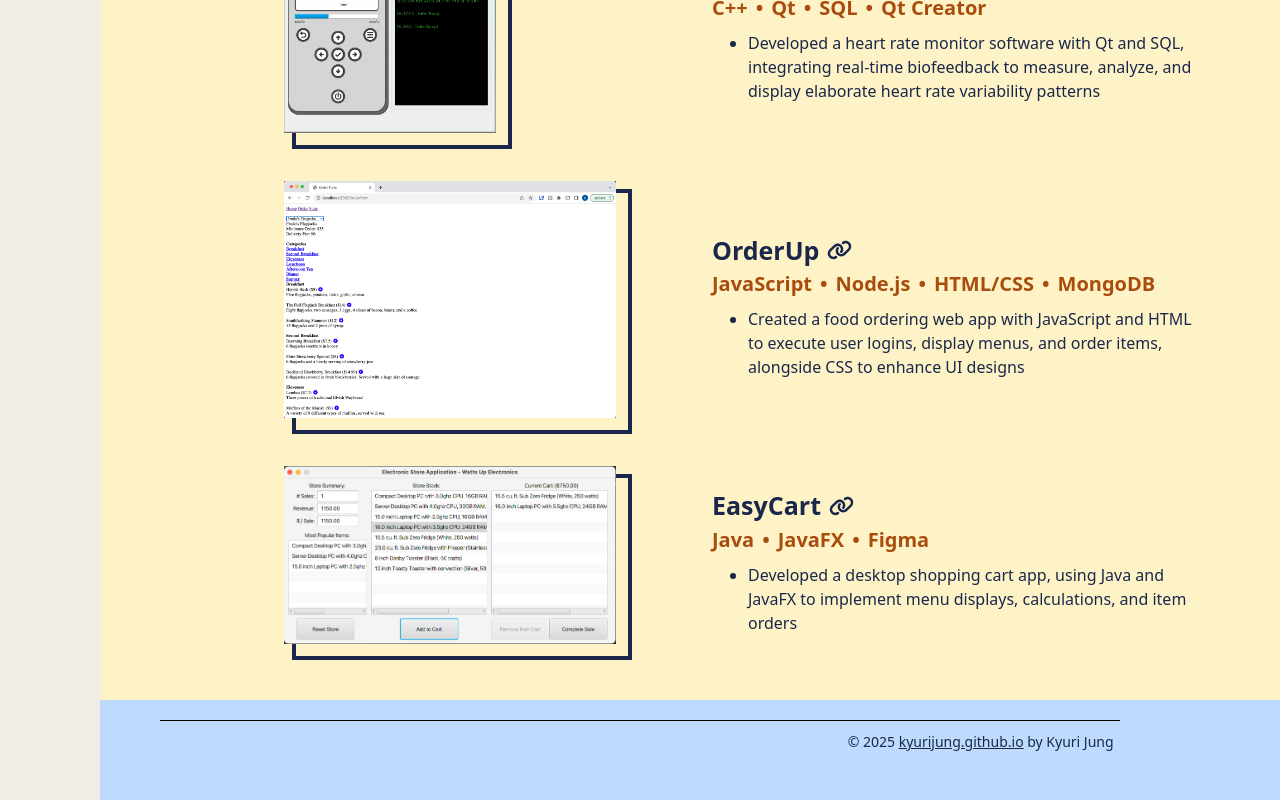
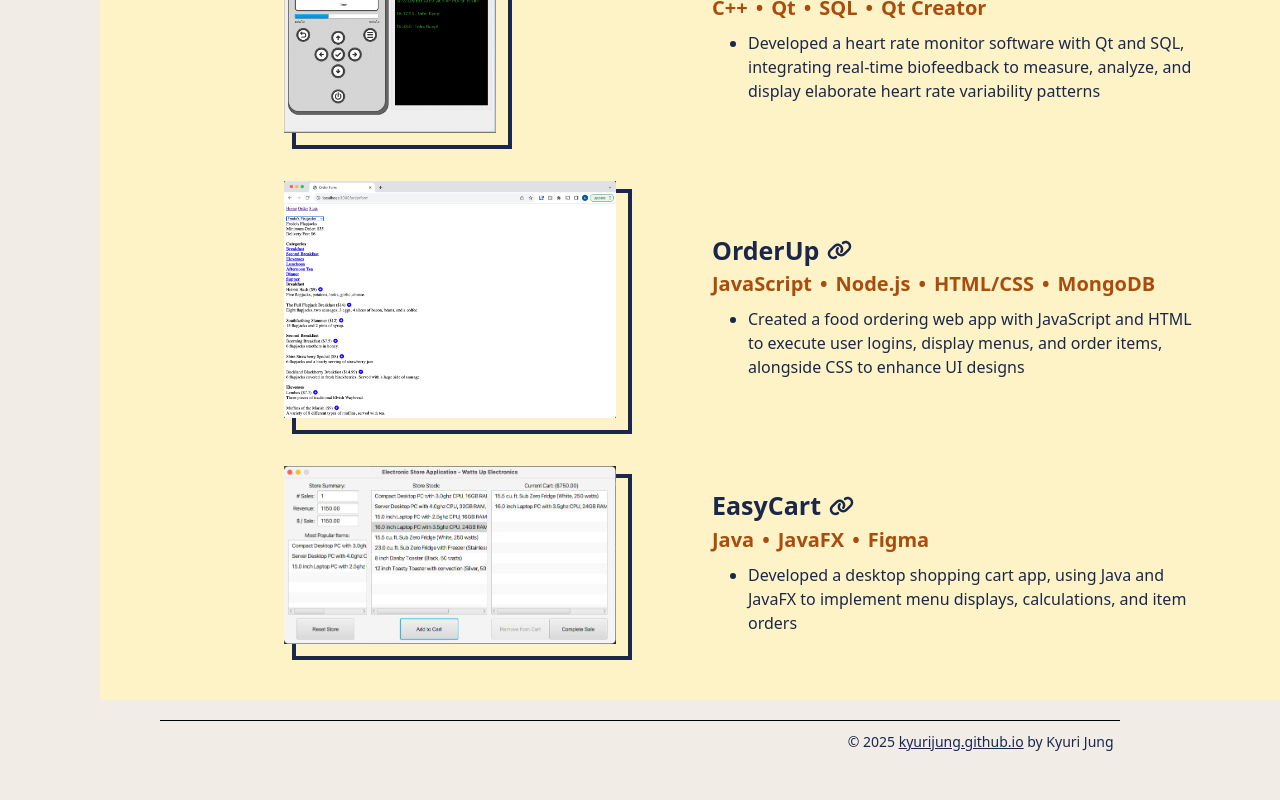
Before and after one commit to kyurijung/portfolio-V2, a React (Vite) app: page / in a window 1280 px wide. Shown: the part 2971-3771 px from the top of the page. Built offline with nearby package versions, Linux system fonts and the light colour scheme.

Commit message:
change footer color to beige

```diff
--- a/src/pages/Home.jsx
+++ b/src/pages/Home.jsx
@@ -240,7 +240,7 @@ function Home() {
         </div>
       </div>
 
-      <div id="footer" className="pt-5 h-25 flex justify-end bg-blue-200">
+      <div id="footer" className="pt-5 h-25 flex justify-end">
         <hr className="absolute left-1/2 -translate-x-1/2 w-[75%]"></hr>
         <p className="absolute mt-3 pr-[13%] text-sm text-[#1A274B]">
           © 2025 <a href="https://github.com/kyurijung/kyurijung.github.io" className="underline">kyurijung.github.io</a> by Kyuri Jung
```
